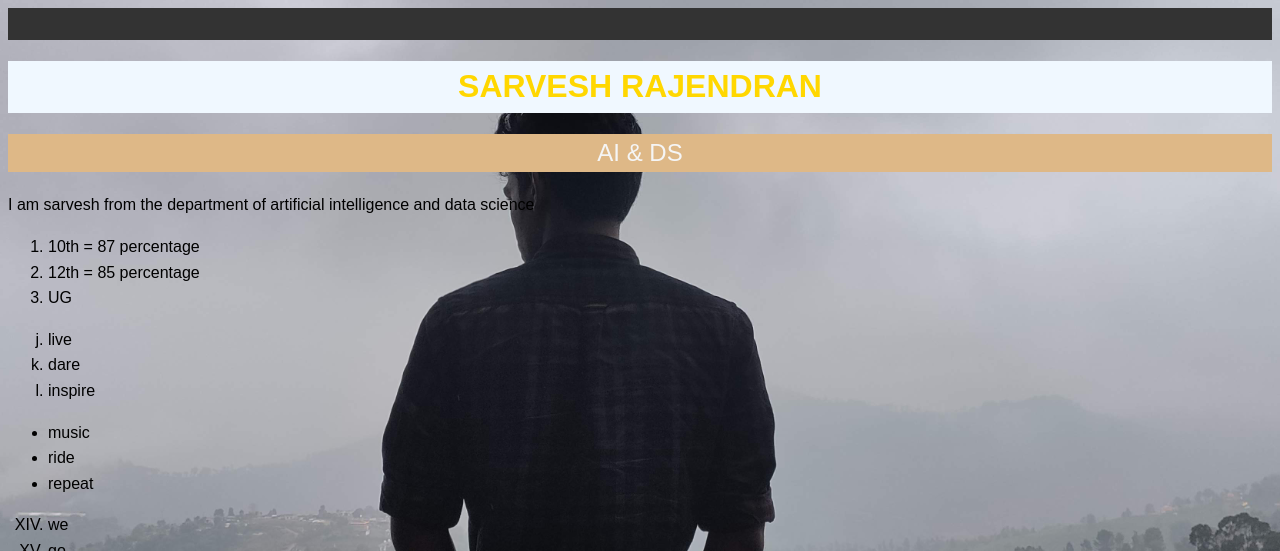
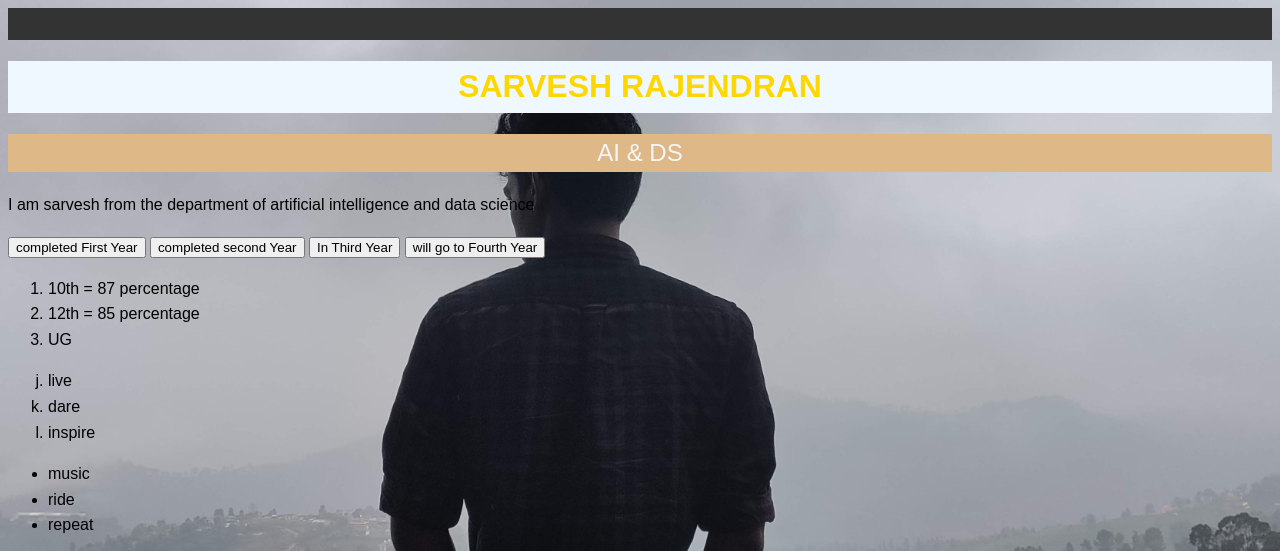
Before and after one commit to Sarvesh0512/REACTJS, a plain HTML site: page index.html in a window 1280 px wide. Shown: the top 551 px of the page. Drawn offline with Linux system fonts and the light colour scheme.

Commit message:
Files added

```diff
--- a/index.html
+++ b/index.html
@@ -46,6 +46,11 @@
     <h1>SARVESH RAJENDRAN</h1>
     <h2>AI & DS </h2>
     <p> I am sarvesh from the department of artificial intelligence and data science</p>
+
+    <button onclick="first()"> completed First Year</button>
+    <button onclick="second()"> completed second Year</button>
+    <button onclick="third()"> In Third Year</button>
+    <button onclick="fourth()"> will go to Fourth Year</button>
 
     <ol type = "1" start="1">
         <li>10th = 87 percentage </li>
--- a/sample.js
+++ b/sample.js
@@ -32,3 +32,17 @@ for(i=0;i<a;i++){
 
 var array=[2,4,8,16,32,64,128,256,512,1024,2040]
 array.forEach(element => console.log(element))
+function first(){
+    document.getElementById("hello").innerHTML= "I am in First Year"
+}
+function second(){
+    document.getElementById("hello").innerHTML= "I am in Second Year"
+}
+
+function third(){
+    document.getElementById("hello").innerHTML= "I am in Third Year"
+}
+
+function fourth(){
+    document.getElementById("hello").innerHTML= "I am in Fourth Year"
+}
```
